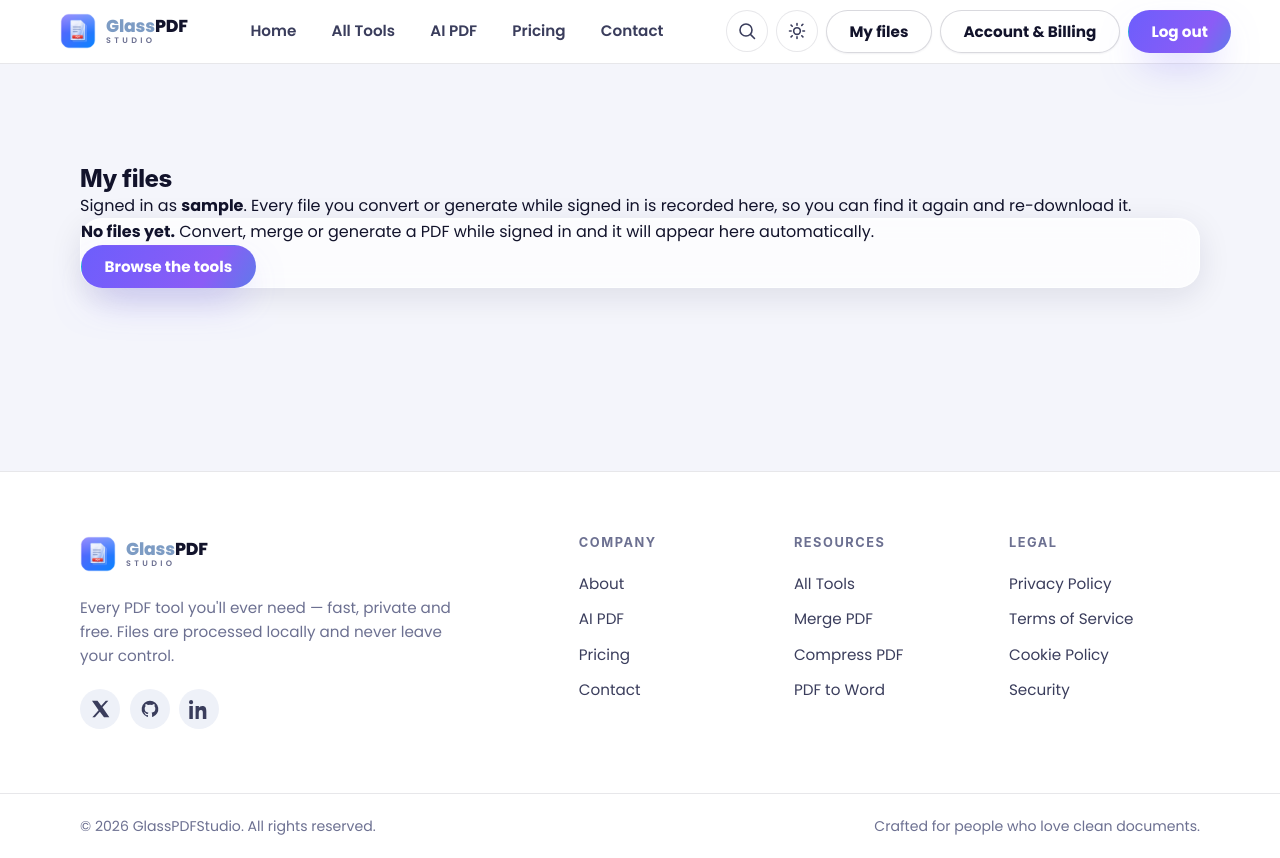
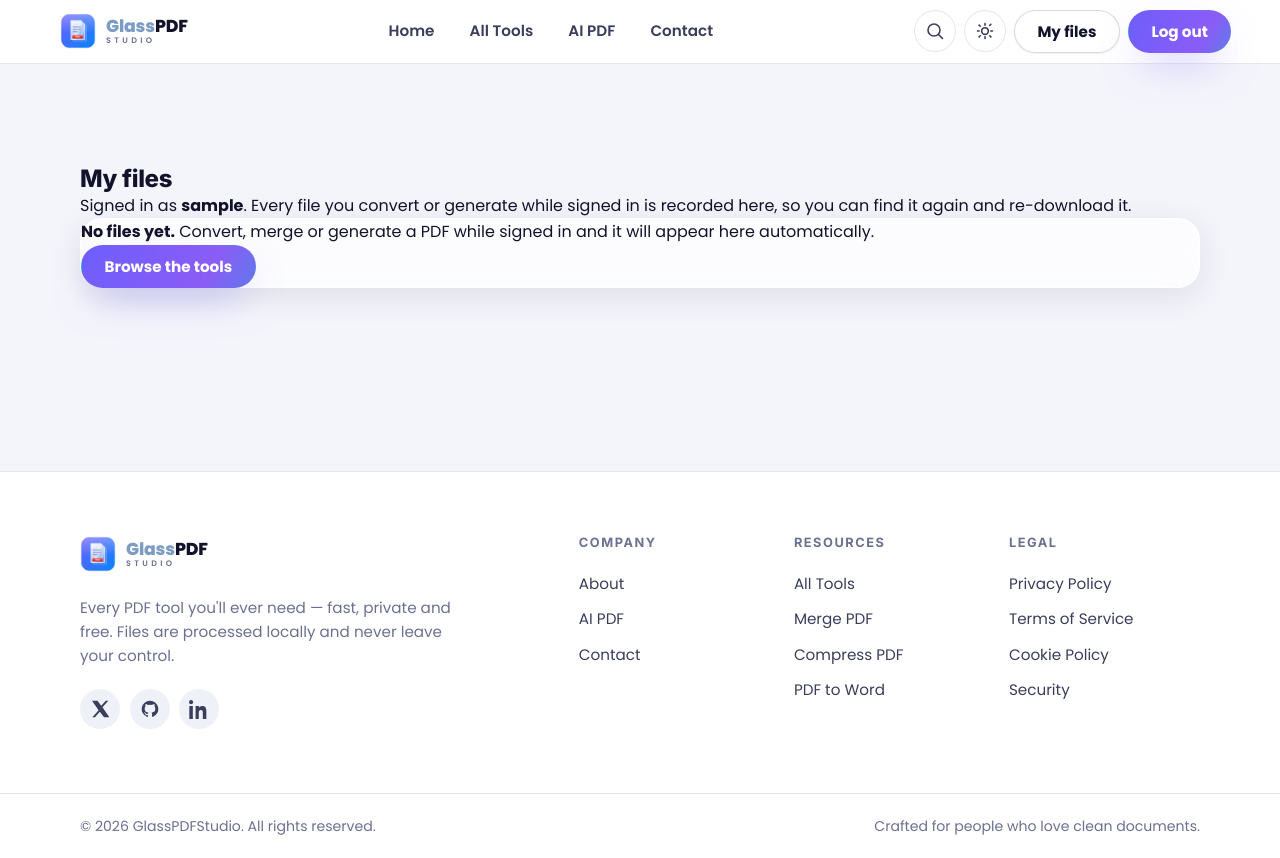
Before and after one commit to ToheedJutt/glasspdfstudio, a Flask app: page /auth/account in a window 1280 px wide. Run offline with Flask 3, Linux system fonts and the light colour scheme; the visitor is signed in with stand-in values (Sample User, id 1); some libraries are stand-ins or nearby versions.

Commit message:
Inter font; drop Pricing links

```diff
--- a/GlassPDFStudio/templates/layout.html
+++ b/GlassPDFStudio/templates/layout.html
@@ -22,7 +22,7 @@
 
   <link rel="preconnect" href="https://fonts.googleapis.com">
   <link rel="preconnect" href="https://fonts.gstatic.com" crossorigin>
-  <link href="https://fonts.googleapis.com/css2?family=Poppins:wght@400;500;600;700;800&display=swap" rel="stylesheet">
+  <link href="https://fonts.googleapis.com/css2?family=Inter:wght@400;500;600;700;800&display=swap" rel="stylesheet">
 
   <link rel="icon" href="{{ url_for('static', filename='favicon.ico') }}" sizes="any">
 
@@ -57,7 +57,6 @@
         <a class="nav-link" href="{{ url_for('home.index') }}">Home</a>
         <a class="nav-link" href="{{ url_for('home.all_tools') }}">All Tools</a>
         <a class="nav-link" href="{{ url_for('home.ai_pdf') }}">AI PDF</a>
-        <a class="nav-link" href="{{ url_for('home.pricing') }}">Pricing</a>
         <a class="nav-link" href="{{ url_for('home.contact') }}">Contact</a>
       </nav>
 
@@ -77,9 +76,6 @@
           {# Shown when user IS logged in #}
           <a class="btn btn--ghost nav-history" href="{{ url_for('auth.account') }}">
             My files
-          </a>
-          <a class="btn btn--ghost nav-account" href="{{ url_for('home.pricing') }}">
-            Account & Billing
           </a>
           <a class="btn btn--primary nav-logout" href="{{ url_for('auth.logout') }}">
             Log out
@@ -157,7 +153,6 @@
           <h3 class="footer__title">Company</h3>
           <a href="{{ url_for('home.index') }}">About</a>
           <a href="{{ url_for('home.ai_pdf') }}">AI PDF</a>
-          <a href="{{ url_for('home.pricing') }}">Pricing</a>
           <a href="{{ url_for('home.contact') }}">Contact</a>
         </div>
         <div class="footer__col">
```
